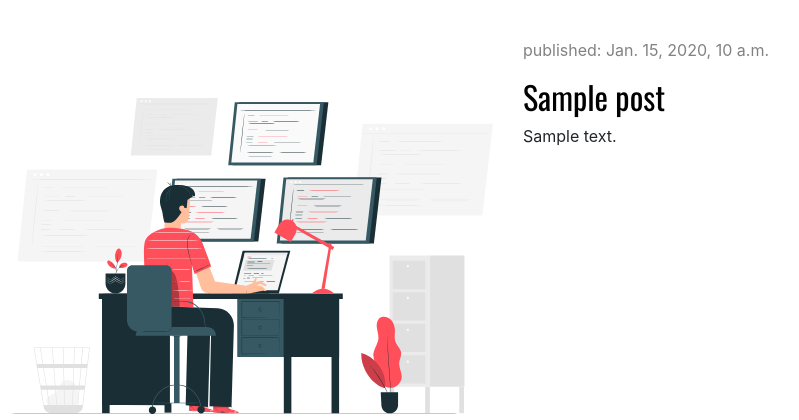
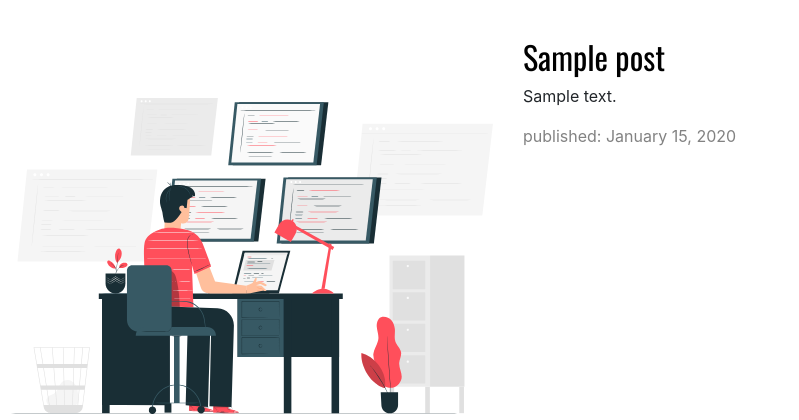
Before and after one commit to jameschamberlain/bridging-coursework, a Django app: page /blog/ in a window 1280 px wide. Shown: the part 126-546 px from the top of the page, without its empty margins (132-931 px from the left). Run offline with Django 3.2, Linux system fonts and the light colour scheme; tables that the repository leaves empty hold one stand-in row (values such as "Sample post"); some libraries are stand-ins or nearby versions.

Commit message:
Refined look of blog page

```diff
--- a/blog/models.py
+++ b/blog/models.py
@@ -16,3 +16,6 @@ class Post(models.Model):
 
     def __str__(self):
         return self.title
+
+    def date_published(self):
+        return self.published_date.strftime('%B %d, %Y')
--- a/blog/static/css/blog.css
+++ b/blog/static/css/blog.css
@@ -73,6 +73,7 @@ h2, h2  a, h2 a:visited, h2 a:active, h2 a:hover {
 
 .date {
     color: #828282;
+    margin-bottom: 70px;
 }
 
 .save {
@@ -87,9 +88,6 @@ h2, h2  a, h2 a:visited, h2 a:active, h2 a:hover {
     width: 100%;
 }
 
-.post {
-    margin-bottom: 70px;
-}
 
 .post h2 a, .post h2 a:visited {
     color: #000000;
--- a/blog/templates/blog/post_list.html
+++ b/blog/templates/blog/post_list.html
@@ -3,9 +3,6 @@
 {% block content %}
     {% for post in posts %}
         <div class="post">
-            <div class="date">
-                <p>published: {{ post.published_date }}</p>
-            </div>
             <h2><a href="{% url 'post_detail' pk=post.pk %}">{{ post.title }}</a></h2>
             {% if post.text|length < 300 %}
                 <p>{{ post.text|linebreaksbr }}</p>
@@ -13,5 +10,9 @@
                 <p>{{ post.text|linebreaksbr|truncatechars:300 }}</p>
             {% endif %}
         </div>
+
+        <div class="date">
+            <p>published: {{ post.date_published }}</p>
+        </div>
     {% endfor %}
 {% endblock %}
```
